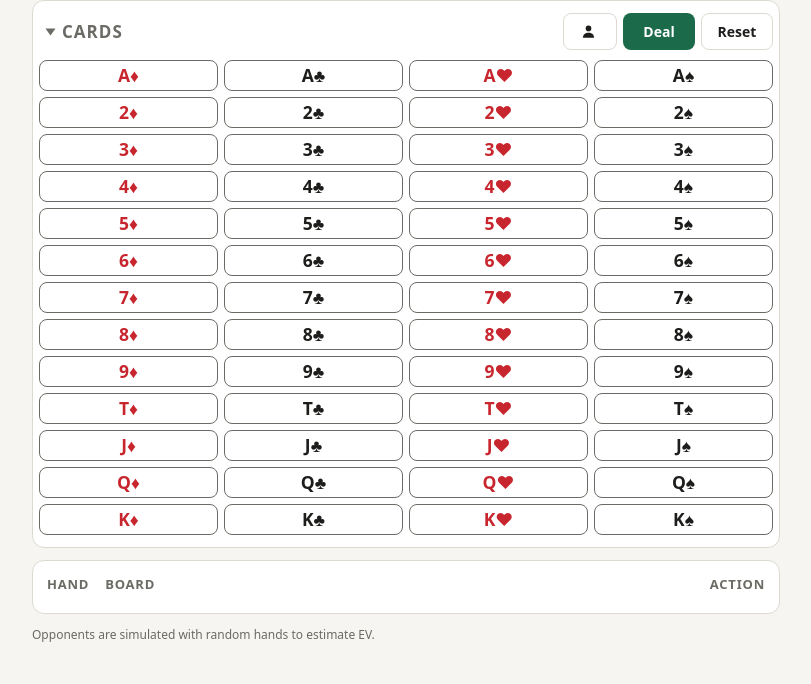
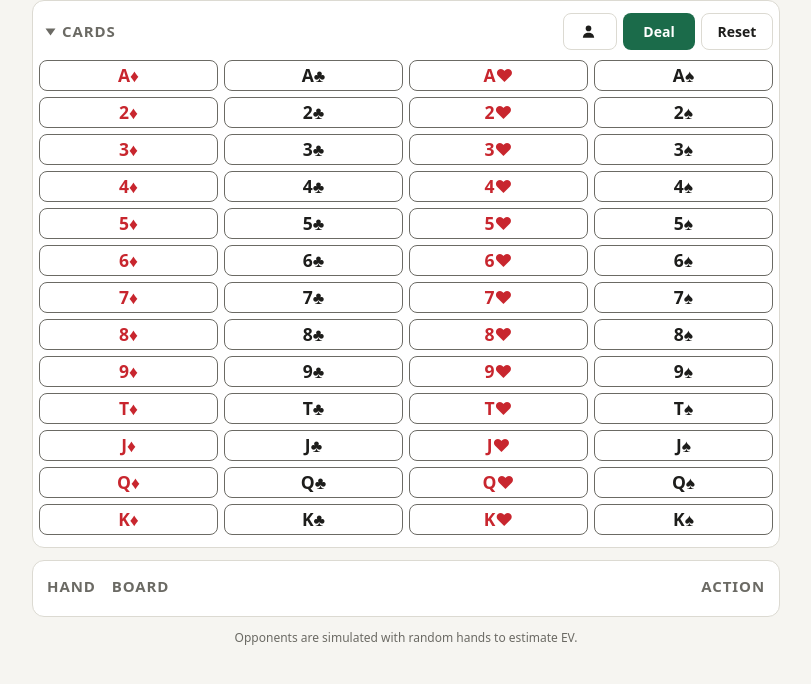
Before and after one commit to trackmastergreg/trackmastergreg.github.io, a plain HTML site: page poker/omaha.html in a window 1280 px wide. Shown: the whole page, without its empty margins (234-1045 px from the left). Drawn offline with Linux system fonts and the light colour scheme.

Commit message:
Add files via upload

```diff
--- a/poker/omaha.html
+++ b/poker/omaha.html
@@ -13,7 +13,7 @@ html{scroll-padding-top:env(safe-area-inset-top,0px)}
 *{box-sizing:border-box}
 body{margin:0;background:var(--bg);color:var(--fg);font:15px/1.5 system-ui,-apple-system,"Segoe UI",sans-serif}
 main{max-width:780px;margin:0 auto;padding:0 16px 16px}
-h1{font-size:20px;margin:4px 0 12px}h2{font-size:13px;text-transform:uppercase;letter-spacing:.06em;color:var(--mut);margin:0 0 8px}
+h1{font-size:20px;margin:4px 0 12px}h2{font-size:15px;text-transform:uppercase;letter-spacing:.06em;color:var(--mut);margin:0 0 8px}
 .card{background:var(--card);border:1px solid var(--bd);border-radius:12px;padding:14px;margin-bottom:12px}
 .row{display:flex;flex-wrap:wrap;gap:10px;align-items:end}
 label{font-size:12px;color:var(--mut);display:flex;flex-direction:column;gap:3px}
@@ -40,10 +40,10 @@ button.s{background:var(--card);color:var(--fg);border:1px solid var(--bd)}
 .btns{margin-left:auto;display:flex;gap:6px}.btns button{min-width:72px;padding:7px 0;font-size:14px}.btns .pl{min-width:54px;padding:7px 8px;display:inline-flex;align-items:center;justify-content:center;gap:4px;color:var(--ink)}.pl svg{width:15px;height:15px}button{-webkit-tap-highlight-color:transparent}details.card>summary{display:flex;align-items:center;gap:8px;list-style:none}details.card>summary::-webkit-details-marker{display:none}details.card>summary::before{content:"";flex:none;border-left:7px solid var(--mut);border-top:5px solid transparent;border-bottom:5px solid transparent;transition:transform .15s}details[open]>summary::before{transform:rotate(90deg)}
 .top{display:flex;gap:8px;align-items:center;flex-wrap:nowrap}.top button{padding:9px 12px;white-space:nowrap}.top .dl{flex:1}.top label{flex-direction:row;align-items:center;gap:6px;white-space:nowrap}.top select{width:auto;padding:7px 6px}
 .hb .c{min-width:28px;height:38px;padding:0;margin:2px 3px;font-size:16px;line-height:1;display:inline-flex;align-items:center;justify-content:center}.hb .hands{gap:16px;flex-wrap:wrap}.hb h2{margin-bottom:4px}
-summary h2{margin:0;font-size:17px;line-height:1}details.card>summary{list-style-position:inside}details.card[open]>summary{margin-bottom:8px}
+summary h2{margin:0;font-size:15px;line-height:1}details.card>summary{list-style-position:inside}details.card[open]>summary{margin-bottom:8px}
 .pts{display:flex;justify-content:flex-end;padding:0}.act{position:relative;display:flex;flex-direction:column;align-items:center;justify-content:center;width:50px;height:38px;margin:2px;color:#fff;line-height:1;border:1px solid var(--bd);border-radius:8px}.act b{position:relative;font-size:15px}.act i{position:relative;font-style:normal;font-size:8px;font-weight:700;letter-spacing:.05em;margin-top:2px}.act.fold{background:#d64545}.act.play{background:#2f9e6b}.act.raise{background:linear-gradient(135deg,#fff2a6 0%,#f5c431 38%,#d9a006 70%,#f7d96a 100%);color:#3a2a00;box-shadow:inset 0 1px 0 rgba(255,255,255,.7)}.tag.p{background:#d6b86b;color:#222}
 .dot{display:inline-block;width:10px;height:10px;border-radius:3px;margin-right:5px;border:1px solid var(--mut)}
-.note{font-size:12px;color:var(--mut)}
+.note{font-size:12px;text-align:center;color:var(--mut)}
 </style>
 </head>
 <body>
@@ -120,7 +120,7 @@ function outsHTML(G,N,stage,lowQ,V){const rows={};for(const k in G)rows[k]={...G
 if(V)for(const k in V.rows){const v=V.rows[k];rows[k]=rows[k]||{type:v.type,label:v.label,nut:v.nut,k,cards:[]};rows[k].n=v.n;rows[k].rr=v.rr}
 const order={scoop:0,hi:1,lo:2,bad:3},gs=Object.values(rows).sort((a,b)=>order[a.type]-order[b.type]||(a.type=="hi"?+b.k[1]-+a.k[1]:0)||b.nut-a.nut||(V?b.n-a.n:b.cards.length-a.cards.length));
 const share={scoop:"Wins BOTH halves of the pot.",hi:`Wins the HIGH half. Worth ½ pot if a low qualifies (${pc(lowQ)} of runouts), the full pot if not.`,lo:"Wins the LOW half (½ pot), and you may chop it if someone holds the same low. Scoops only if you also hold the best high.",bad:"A board card pairs your low cards, so your low gets worse or disappears."};
-let h="<h2>Outs calculations</h2>";if(!gs.length)h+="<p>No improving cards found.</p>";
+let h="<h2>Outs analysis</h2>";if(!gs.length)h+="<p>No improving cards found.</p>";
 for(const g of gs){const o=g.cards.length,sf=g.type=="scoop"?1:.5;g.cards.sort((a,b)=>R(b)-R(a));let calc,sub="";
 if(!V){const t=o/N,hit=stage==3?1-(N-o)*(N-1-o)/(N*(N-1)):t;calc=stage==3?"Calculating by the river…":g.type=="bad"?`${o} counterfeit cards → ${pc(hit)} chance one lands on the river`:`${o} outs → <b>${pc(hit)}</b> to hit on the river × ${sf==1?"1":"½"} pot = <b>${pc(hit*sf)} of the pot</b>`}
 else{calc=g.type=="bad"?`<b>${pc(g.n/V.tot)}</b> of runouts spoil your low by the river`:`<b>${pc(g.n/V.tot)}</b> to hit by the river × ${sf==1?"1":"½"} pot = <b>${pc(g.n/V.tot*sf)} of the pot</b>`;if(g.rr)sub=`<b>${pc(g.rr/V.tot)}</b> of runouts need both cards`}
@@ -175,7 +175,7 @@ let h=`<div class="card"><h2>Expected value</h2><div class="big">
 <div class="leg"><span><i class="dot" style="background:var(--acc)"></i>Scoop ${pc(bins.scoop/SIMS)}</span><span><i class="dot" style="background:#7bb8a0"></i>High half ${pc(bins.hi/SIMS)}</span><span><i class="dot" style="background:#8fa7d6"></i>Low half ${pc(bins.lo/SIMS)}</span><span><i class="dot" style="background:#d6b86b"></i>Tied/chopped ${pc(bins.chop/SIMS)}</span><span><i class="dot" style="background:var(--bd)"></i>No share ${pc(bins.lose/SIMS)}</span></div>
 </div>`;
 {const Q=SIMS,P=n=>pc(n/Q),bk=Object.entries(M.beat).sort((a,b)=>b[1]-a[1]);
-h+=`<div class="card"><h2>EV details</h2>
+h+=`<div class="card"><h2>Equity Summary</h2>
 <div class="g"><h3>${pc(eq)} of equity</h3><p>High half <b>${pc(M.sHi)}</b> of the pot + low half <b>${pc(M.sLo)}</b> of the pot.</p></div>
 <div class="g"><h3>High half</h3><p>Win outright <b>${P(M.hW)}</b> · tie <b>${P(M.hT)}</b> · lose <b>${P(M.hL)}</b></p>${M.hL?`<p>When you lose the high, the winning hand is: ${bk.map(([c,v])=>CATS[c].toLowerCase()+" <b>"+pc(v/M.hL)+"</b>").join(", ")}.</p>`:""}</div>
 <div class="g"><h3>Low half</h3><p>Win outright <b>${P(M.lW)}</b> · tie <b>${P(M.lT)}</b> · lose <b>${P(M.lN)}</b></p><p>A low qualifies in <b>${pc(lowQ)}</b> of runouts, high hand takes the whole pot <b>${pc(1-lowQ)}</b> of the time.</p></div></div>`}
```
